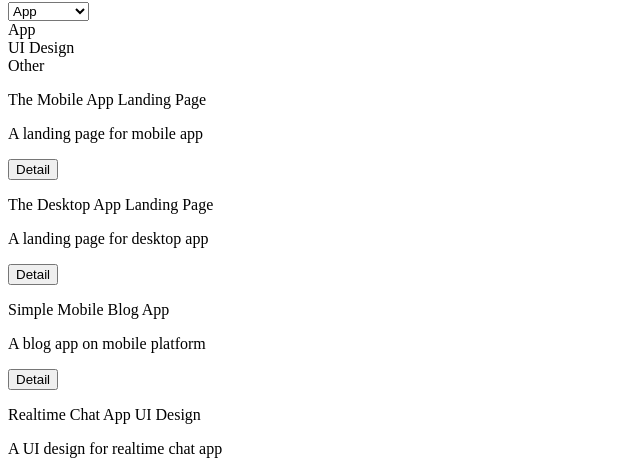
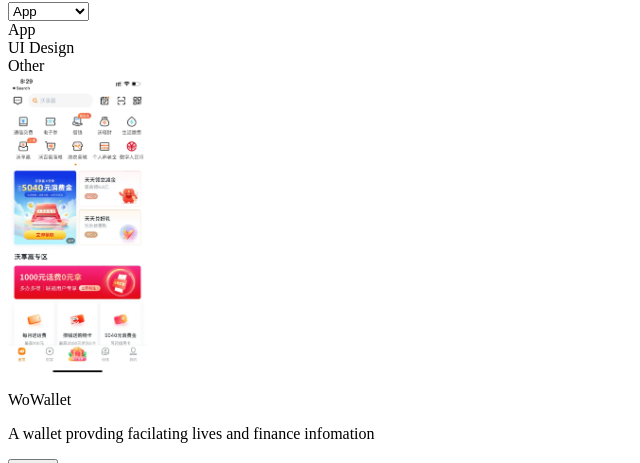
Before and after one commit to saJeremyQin/mooji, a Next.js app: page /project in a window 1280 px wide. Shown: the part 337-800 px from the top of the page, without its empty margins (0-640 px from the left). Built offline with nearby package versions, Linux system fonts and the light colour scheme.

Commit message:
add some pics in project page

```diff
--- a/pages/index.tsx
+++ b/pages/index.tsx
@@ -134,7 +134,6 @@ const Home = () => {
                 title="WoWallet"
                 description="A wallet provding facilating lives and finance infomation"
                 projectpic='/images/wowallet_img.webp'
-                // projectpic=''
               />
             </div>
             <div data-aos="flip-right">
@@ -142,7 +141,6 @@ const Home = () => {
                 title="WhatsMenu"
                 description="An ordering dishes mobile app"
                 projectpic='/images/whatsMenu_img.webp'
-                // projectpic=''
                 bottomSquareSize="big"
               />
             </div>
--- a/pages/project/index.tsx
+++ b/pages/project/index.tsx
@@ -10,16 +10,19 @@ import randomString from 'utils/randomString'
 const Project = () => {
   interface Project {
     title: string
-    description: string
+    description: string,
+    projectpic?:string
   }
   const projectList: Project[] = [
     {
-      title: 'The Mobile App Landing Page',
-      description: 'A landing page for mobile app',
+      title:"WoWallet",
+      description:"A wallet provding facilating lives and finance infomation",
+      projectpic:'/images/wowallet_img.webp'
     },
     {
-      title: 'The Desktop App Landing Page',
-      description: 'A landing page for desktop app',
+      title:"WhatsMenu",
+      description:"An ordering dishes mobile app",
+      projectpic:'/images/whatsMenu_img.webp'
     },
     {
       title: 'Simple Mobile Blog App',
@@ -63,7 +66,7 @@ const Project = () => {
                 <ProjectCard
                   title={project.title}
                   description={project.description}
-                  projectpic={''}
+                  projectpic={project.projectpic ? project.projectpic : ''}
                 />
               </div>
             )
```
